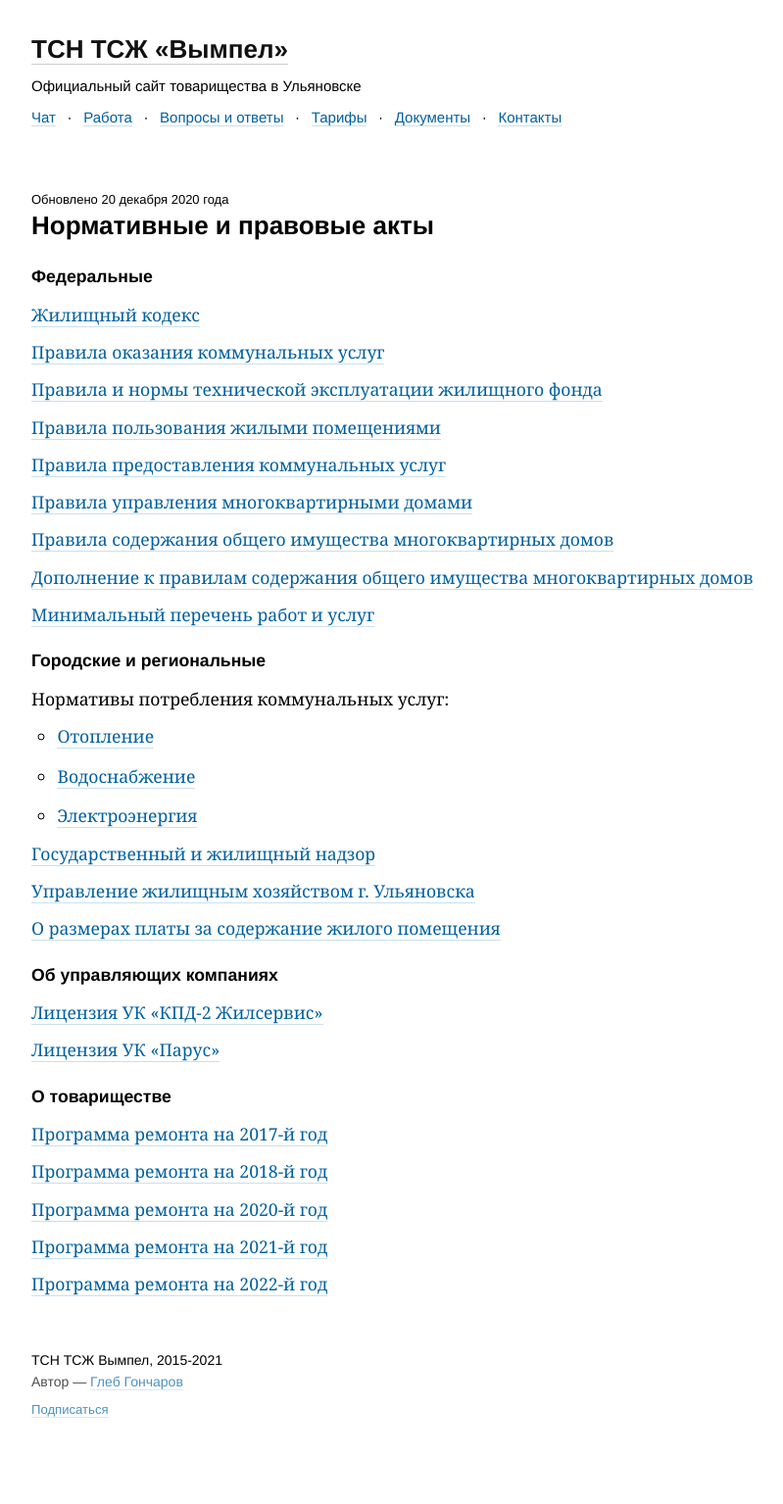
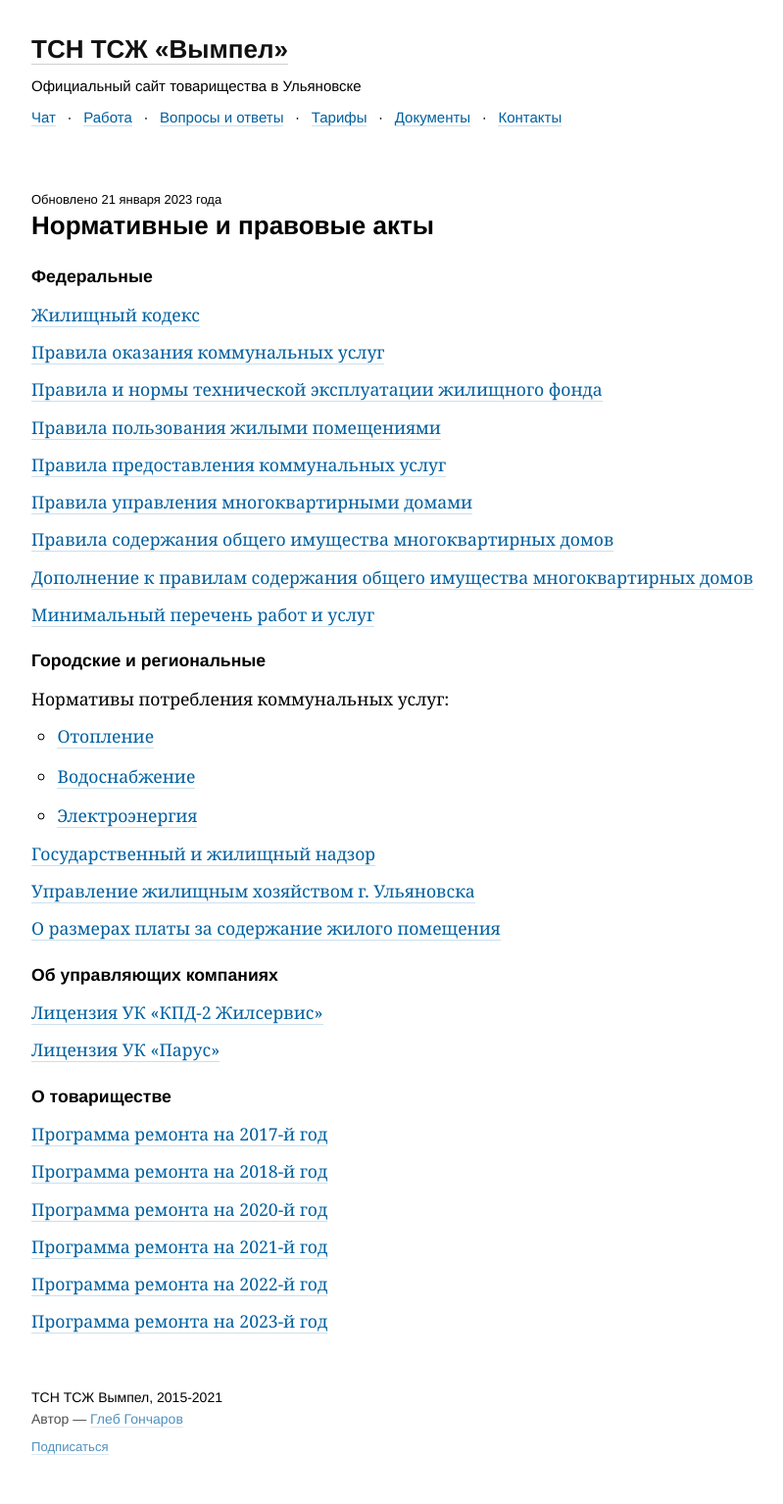
Before and after one commit to gongled/vympel, a Jekyll site: the page built from _pages/docs.md, in a window 1280 px wide. Shown: the whole page at 98% size, without its empty margins (108-907 px from the left). Built offline with Jekyll 4.4.1, drawn with Linux system fonts in a browser that asks for light colours; before the commit the page ends 1497 px from its top, so only the background shows below that.

Commit message:
Добавить тариф и программу текущего ремонта на 2023 год

```diff
--- a/_pages/docs.md
+++ b/_pages/docs.md
@@ -1,6 +1,6 @@
 ---
 title: Нормативные и правовые акты
-updated: 2020-12-20
+updated: 2023-01-21
 ---
 
 #### Федеральные
@@ -54,3 +54,5 @@
 [Программа ремонта на 2021-й год](/docs/company/Программа_текущего_ремонта_на_2021.pdf)
 
 [Программа ремонта на 2022-й год](/docs/company/Программа_текущего_ремонта_на_2022.pdf)
+
+[Программа ремонта на 2023-й год](/docs/company/Программа_текущего_ремонта_на_2023.pdf)
```
Also changed, not shown: _pages/tariffs.md (+3 -1 lines), 2 other files.
